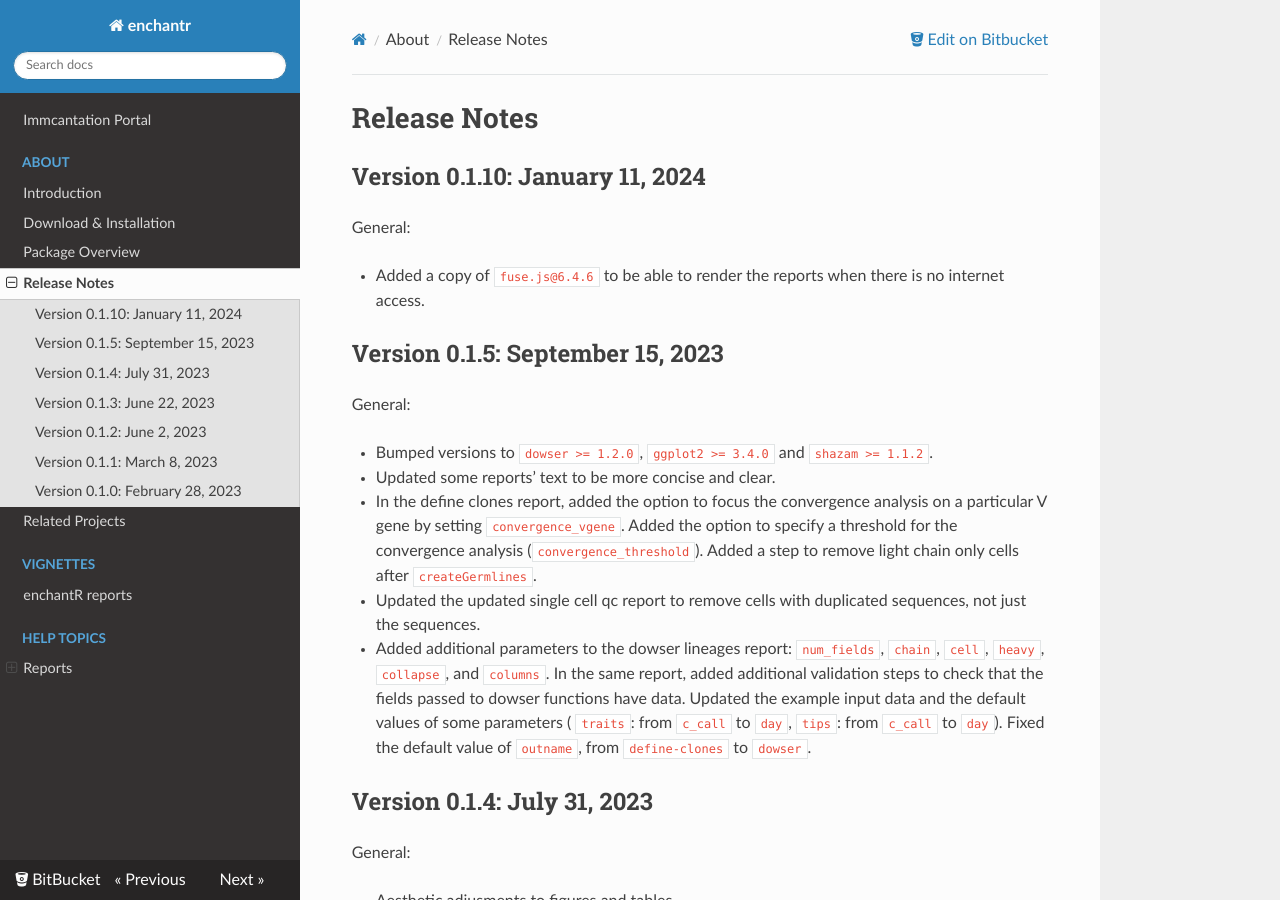
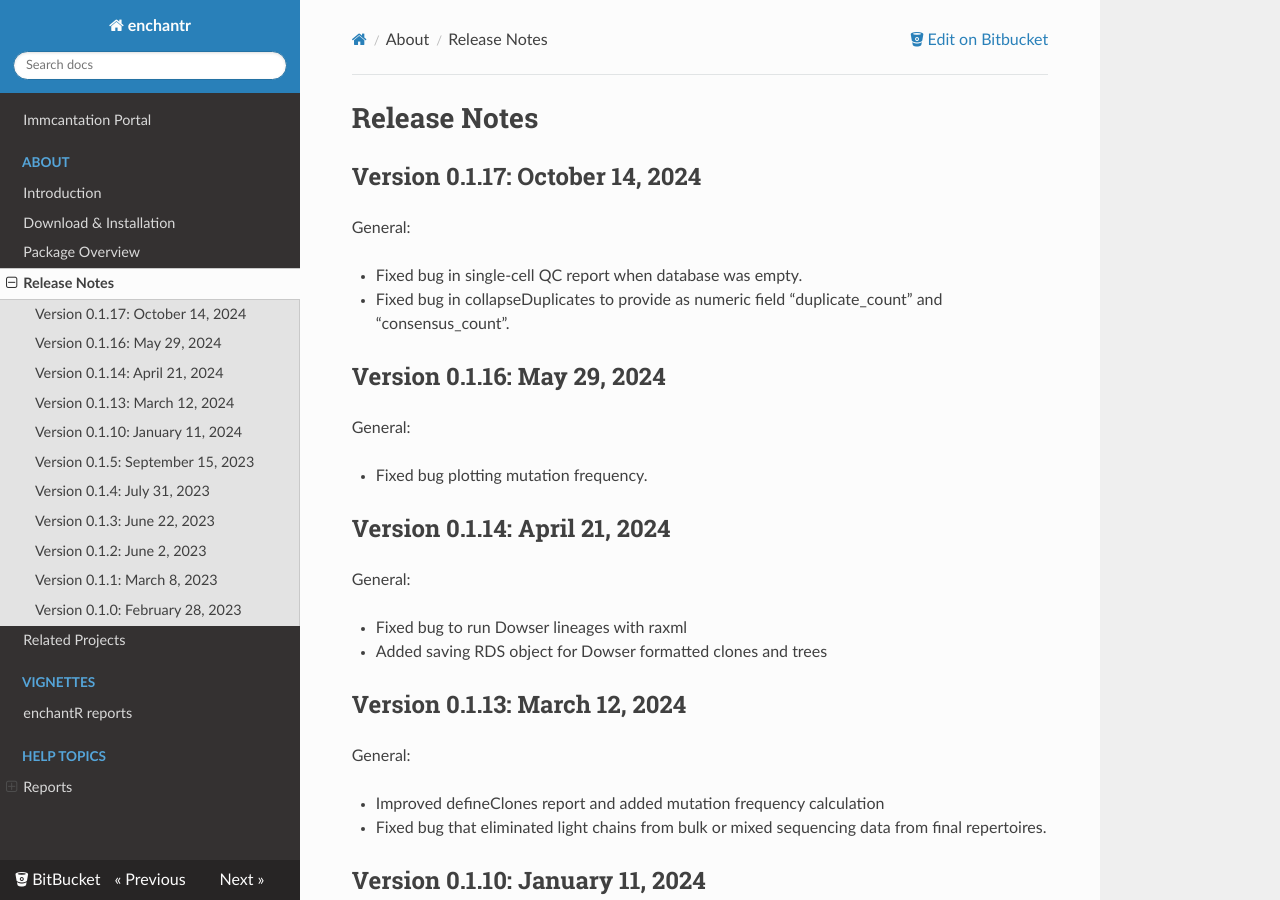
Before and after one commit to immcantation/enchantr, an MkDocs documentation site: the page built from docs/news.md, in a window 1280 px wide and 900 px high. Built offline with MkDocs 1.6.1, drawn with Linux system fonts in a browser that asks for light colours; nearby versions of some CDN libraries.

Commit message:
update version and release notes

```diff
--- a/docs/news.md
+++ b/docs/news.md
@@ -1,4 +1,38 @@
 # Release Notes
+
+Version 0.1.17: October 14, 2024
+-------------------------------------------------------------------------------
+
+General:
+
++ Fixed bug in single-cell QC report when database was empty.
++ Fixed bug in collapseDuplicates to provide as numeric field "duplicate_count" and "consensus_count".
+
+
+Version 0.1.16: May 29, 2024
+-------------------------------------------------------------------------------
+
+General:
+
++ Fixed bug plotting mutation frequency.
+
+
+Version 0.1.14: April 21, 2024
+-------------------------------------------------------------------------------
+
+General:
+
++ Fixed bug to run Dowser lineages with raxml
++ Added saving RDS object for Dowser formatted clones and trees
+
+Version 0.1.13: March 12, 2024
+-------------------------------------------------------------------------------
+
+General:
+
++ Improved defineClones report and added mutation frequency calculation
++ Fixed bug that eliminated light chains from bulk or mixed sequencing data from
+final repertoires.
 
 Version 0.1.10: January 11, 2024
 -------------------------------------------------------------------------------
```
Also changed, not shown: NEWS.md (+9 -0 lines), 1 other file.
